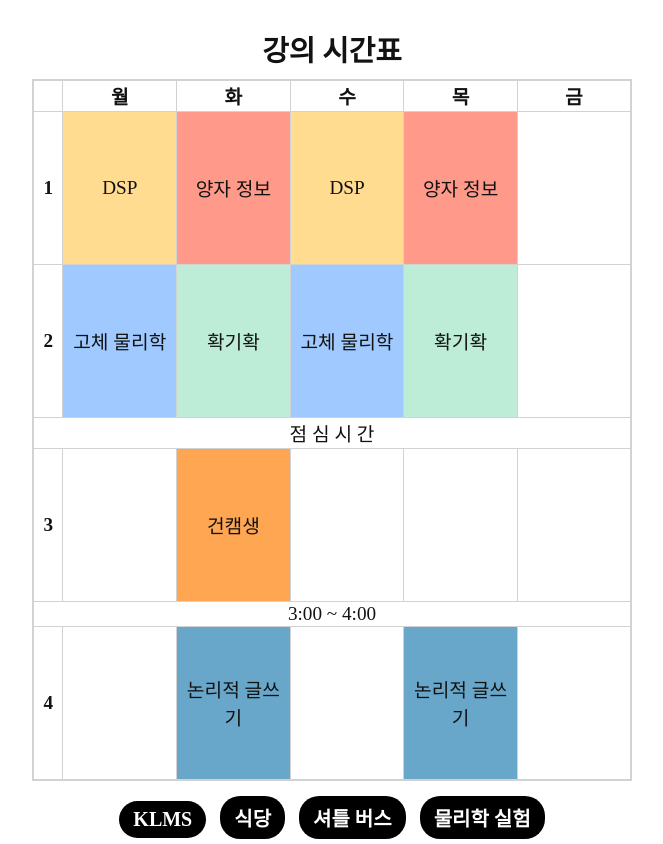
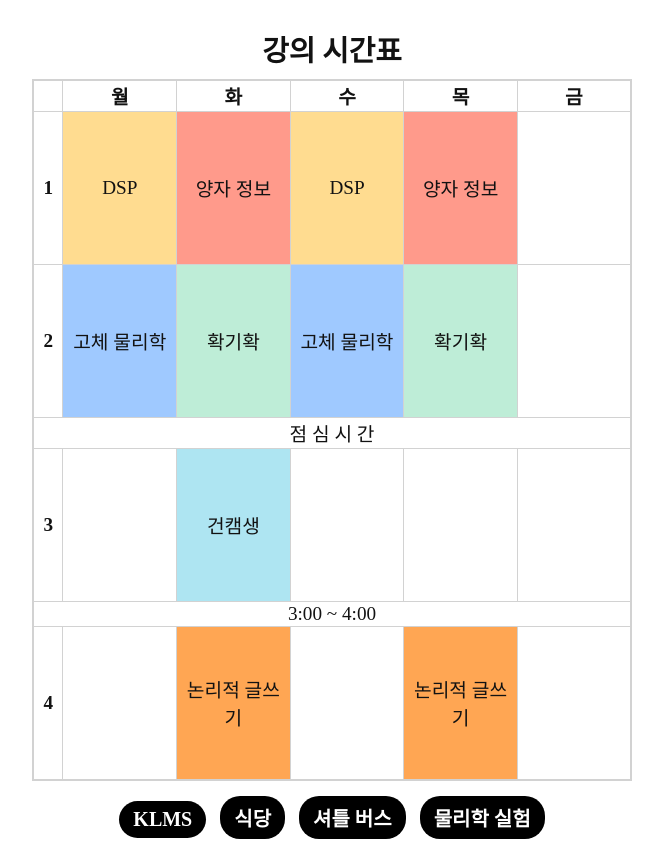
Before and after one commit to femin1024/timetable, a plain HTML site: page index.html in a window 1280 px wide. Shown: the whole page, without its empty margins (308-971 px from the left). Drawn offline with nearby package versions, Linux system fonts and the light colour scheme.

Commit message:
Update index.html

```diff
--- a/index.html
+++ b/index.html
@@ -277,7 +277,7 @@
     <tr>
       <th>3</th>
       <td></td>
-      <td onclick="openWindow(4)" style="cursor: pointer; background-color: #ffa653">건캠생</td>
+      <td onclick="openWindow(4)" style="cursor: pointer; background-color: #aee5f2">건캠생</td>
       <td></td>
       <td></td>
       <td></td>
@@ -288,9 +288,9 @@
     <tr>
       <th>4</th>
       <td></td>
-      <td onclick="openWindow(5)" style="cursor: pointer; background-color: #69a7ca">논리적 글쓰기</td>
+      <td onclick="openWindow(5)" style="cursor: pointer; background-color: #ffa653">논리적 글쓰기</td>
       <td></td>
-      <td onclick="openWindow(5)" style="cursor: pointer; background-color: #69a7ca">논리적 글쓰기</td>
+      <td onclick="openWindow(5)" style="cursor: pointer; background-color: #ffa653">논리적 글쓰기</td>
       <td></td>
     </tr>
   </table>
```
